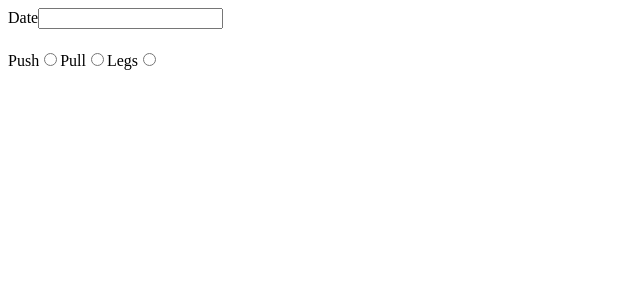
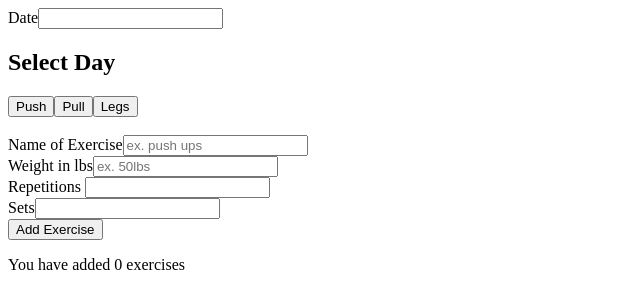
Before and after one commit to alvt55/MERN-Workout-Companion, a React (Vite) app in the folder workout-tracker/: page / in a window 1280 px wide. Shown: the top 308 px of the page, without its empty margins (0-640 px from the left). Built offline with nearby package versions, Linux system fonts and the light colour scheme.

Commit message:
Finished rough draft of SessionFirst, Started on adding exercise component

```diff
--- a/workout-tracker/src/App.jsx
+++ b/workout-tracker/src/App.jsx
@@ -3,13 +3,16 @@ import reactLogo from './assets/react.svg'
 import viteLogo from '/vite.svg'
 
 import SessionFirst from './SessionFirst'
+import Exercises from './Exercises'
 
 function App() {
 
 
   return (
+    // delete break later
     <>
-      <SessionFirst></SessionFirst>
+      <SessionFirst></SessionFirst> <br />
+      <Exercises></Exercises>
     </>
   );
 }
--- /dev/null
+++ b/workout-tracker/src/Exercises.jsx
@@ -0,0 +1,87 @@
+import { useState, useRef } from 'react'
+
+function Exercises() {
+
+    const name = useRef("");
+    const weight = useRef(0);
+    const reps = useRef(0);
+    const sets = useRef(0);
+
+    let currExercise = useState(null);
+    const [exercises, setExercises] = useState([]);
+
+
+    // field updaters
+    function updateName(event) {
+        name.current = event.target.value;
+        console.log(name.current);
+    }
+
+    function updateWeight(event) {
+        weight.current = event.target.value;
+        console.log(weight.current);
+    }
+
+    function updateReps(event) {
+        reps.current = event.target.value;
+        console.log(reps.current);
+    }
+
+    function updateSets(event) {
+        sets.current = event.target.value;
+        console.log(sets.current);
+    }
+
+    // creating a current exercise, adding it to the list of exercises
+    function addExercise(event) {
+
+        // TODO: notify if any of the fields are blank
+        currExercise = {
+            name: name.current,
+            weight: weight.current,
+            sets: sets.current,
+            reps: reps.current
+        };
+
+        setExercises(e => [...e, currExercise]);
+        document.getElementById('my-form').reset();
+
+
+
+    }
+
+
+
+
+    return (
+        <div className="exercises">
+
+            <form id="my-form" >
+            <label >Name of Exercise</label>
+            <input type="text" onChange={updateName} placeholder='ex. push ups' id="input"/>
+
+            <br />
+            <label>Weight in lbs</label>
+            <input type="number" onChange={updateWeight} placeholder='ex. 50lbs' />
+
+            <br />
+            <label>Repetitions </label>
+            <input type="number" onChange={updateReps} />
+
+            <br />
+            <label>Sets</label>
+            <input type="number" onChange={updateSets} />
+
+            </form>
+
+            <button onClick={addExercise}>Add Exercise</button>
+            <p id="exercise-count">You have added {exercises.length} exercises</p>
+
+
+        </div>
+    );
+
+
+}
+
+export default Exercises
--- a/workout-tracker/src/SessionFirst.jsx
+++ b/workout-tracker/src/SessionFirst.jsx
@@ -1,5 +1,6 @@
 import { useState, useRef} from 'react'
 
+// prompting for workout info beforehand - date and day of split
 function SessionFirst() {
 
     const [date, setDate] = useState("");
@@ -7,12 +8,38 @@ function SessionFirst() {
 
     function updateDate(event) {
         setDate(event.target.value);
-        console.log(date);
+
     }
 
 
-    function updateDay(event) {
-        setDay(event.target.value);
+    // function updateDay(event) {
+    //     setDay(event.target.value);
+
+    // }
+
+
+    function updateDayPush() {
+        setDay("Push");
+        document.getElementById("push-button").style.backgroundColor = "Blue";
+        document.getElementById("pull-button").style.backgroundColor = "white";
+        document.getElementById("legs-button").style.backgroundColor = "white";
+
+
+    }
+
+    function updateDayPull() {
+        setDay("Pull");
+        document.getElementById("push-button").style.backgroundColor = "white";
+        document.getElementById("pull-button").style.backgroundColor = "Blue";
+        document.getElementById("legs-button").style.backgroundColor = "white";
+
+    }
+
+    function updateDayLegs() {
+        setDay("Legs");
+        document.getElementById("push-button").style.backgroundColor = "white";
+        document.getElementById("pull-button").style.backgroundColor = "white";
+        document.getElementById("legs-button").style.backgroundColor = "Blue";
 
     }
 
@@ -24,14 +51,23 @@ function SessionFirst() {
                 <label htmlFor="">Date</label>
                 <input value={date} onChange={updateDate}/>
 
-            <h1>{day}</h1>
 
-                <label>Push</label>
+
+
+            {/* radio instead of buttons  */}
+            {/* <label>Push</label>
                 <input type="radio" value="Push" checked={day === "Push"} onChange={updateDay}/>
                 <label>Pull</label>
                 <input type="radio" value="Pull" checked={day === "Pull"} onChange={updateDay}/>
                 <label>Legs</label>
-                <input type="radio" value="Legs" checked={day === "Legs"} onChange={updateDay}/>
+                <input type="radio" value="Legs" checked={day === "Legs"} onChange={updateDay}/>  */}
+
+
+
+                <h2>Select Day</h2>
+                <button onClick={updateDayPush} id='push-button'>Push</button>
+                <button onClick={updateDayPull} id='pull-button'>Pull</button>
+                <button onClick={updateDayLegs} id='legs-button'>Legs</button>
 
             </div>
        </div>
```
